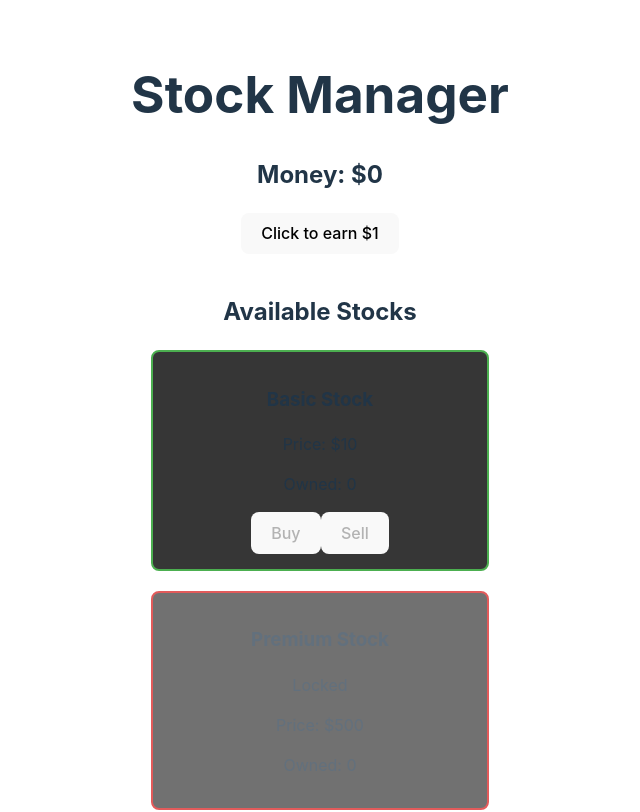
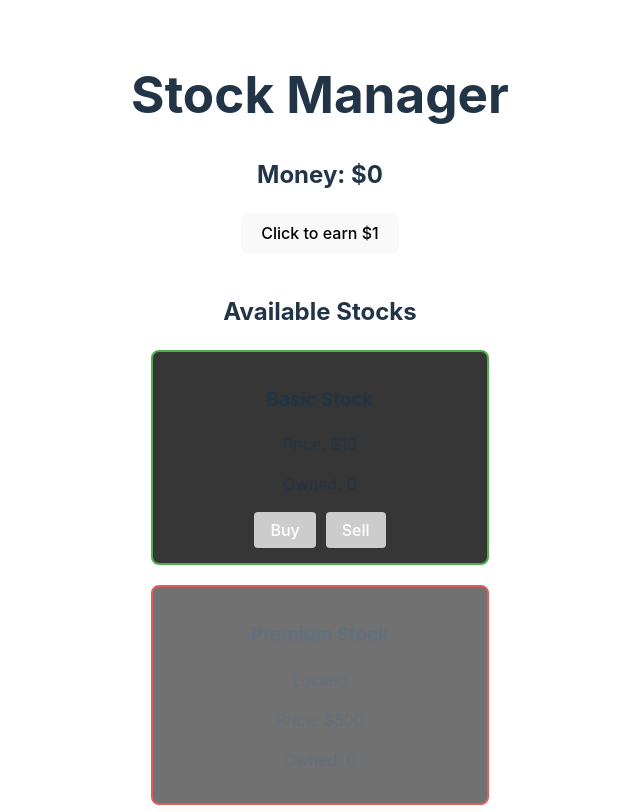
Before and after one commit to Ellia00/Stocky, a React (Vite) app: page / in a window 1280 px wide. Shown: the top 812 px of the page, without its empty margins (320-960 px from the left). Built offline with nearby package versions, Linux system fonts and the light colour scheme.

Commit message:
Update StockDisplay.css

```diff
--- a/src/components/StockDisplay.css
+++ b/src/components/StockDisplay.css
@@ -26,3 +26,40 @@
     background-color: #363636;
     opacity: 0.7;
 }
+
+.button-group {
+    display: flex;
+    gap: 10px;
+    justify-content: center;
+}
+
+.buy-button, .sell-button {
+    padding: 8px 16px;
+    border: none;
+    border-radius: 4px;
+    cursor: pointer;
+    transition: background-color 0.3s;
+}
+
+.buy-button {
+    background-color: #4CAF50;
+    color: white;
+}
+
+.sell-button {
+    background-color: #f44336;
+    color: white;
+}
+
+.buy-button:hover {
+    background-color: #45a049;
+}
+
+.sell-button:hover {
+    background-color: #da190b;
+}
+
+.buy-button:disabled, .sell-button:disabled {
+    background-color: #cccccc;
+    cursor: not-allowed;
+}
```
